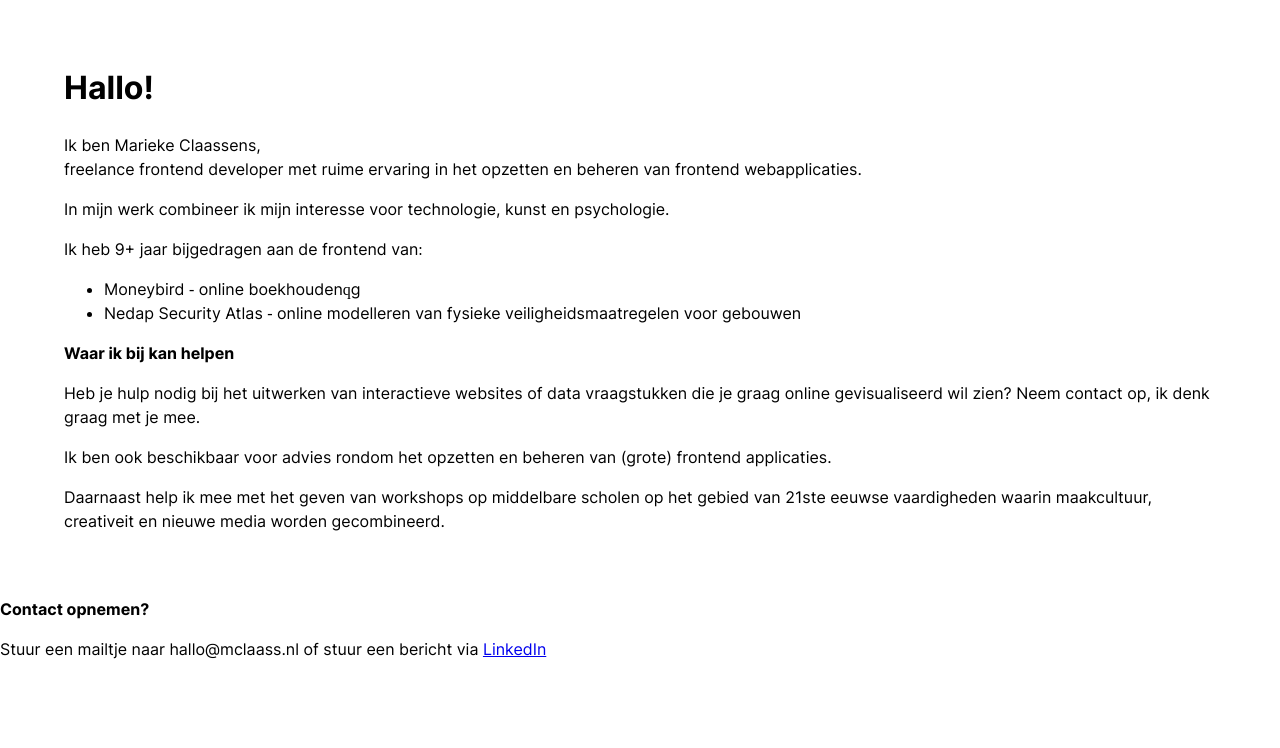
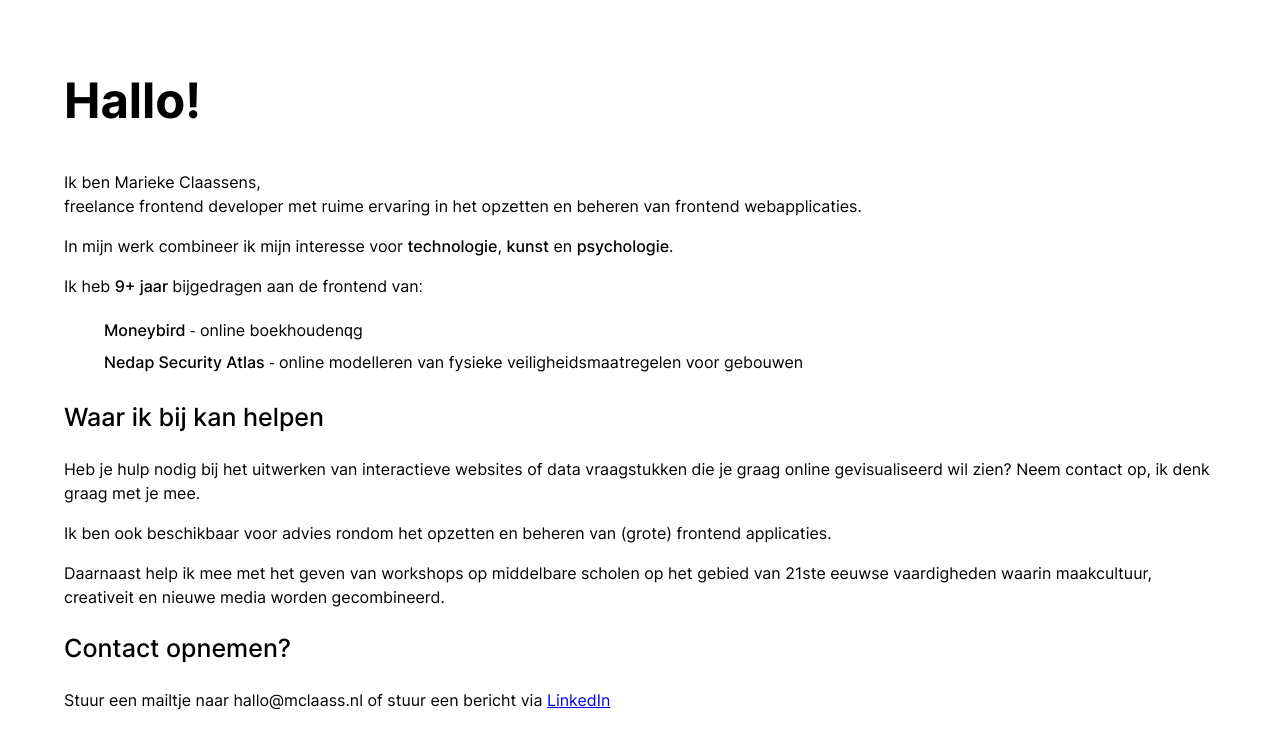
Before and after one commit to MClaass/mclaass, a plain HTML site: page index.html in a window 1280 px wide. Drawn offline with Linux system fonts and the light colour scheme.

Commit message:
update default styling

```diff
--- a/style.css
+++ b/style.css
@@ -5,14 +5,61 @@
         url(Inter-subset.woff) format("woff"),
         url(Inter-subset.ttf) format("truetype");
         unicode-range: U+20,U+21,U+28,U+29,U+2B,U+2C,U+2E,U+31,U+32,U+39,U+3F-41,U+43,U+44,U+48,U+49,U+4C-4E,U+53,U+57,U+61-70,U+72-77,U+79,U+7A;
+        font-weight: 100 800;
 }
 
 * {
-   font-family: Inter;
+   font-family: Inter, sans-serif;
    font-size: 1rem;
+   font-weight: 400;
    line-height: 1.5;
 }
 
-.main {
+/* TYPE SCALE*/
+
+/* 1rem/16.00px  */
+/* 1.25rem/20.00px  */
+/* 1.563rem/25.00px */
+/* 1.953rem/31.25px */
+/* 2.441rem/39.06px */
+/* 3.052rem/48.83px*/
+
+
+/* COLORS */
+
+/* black #001219 */
+/* dark blue #005F73 */
+/* turquoise #0A9396 */
+/* light turquoise #94D2BD */
+/* light yellow #E9D8A6 */
+/* dark yellow #E9D8A6 */
+/* orange #E9D8A6 */
+/* dark orange #BB3E03 */
+/* red #AE2012 */
+/* dark red #9B2226 */
+
+body {
     margin: 4rem;
 }
+
+h1 {
+    font-size: 3.052rem;
+    font-weight: 700;
+}
+
+h2 {
+    font-size: 1.563rem;
+    font-weight: 500;
+}
+
+.emp {
+    font-weight: 500;
+}
+
+ul {
+    list-style-type: none;
+}
+
+li {
+    line-height: 2;
+}
```
